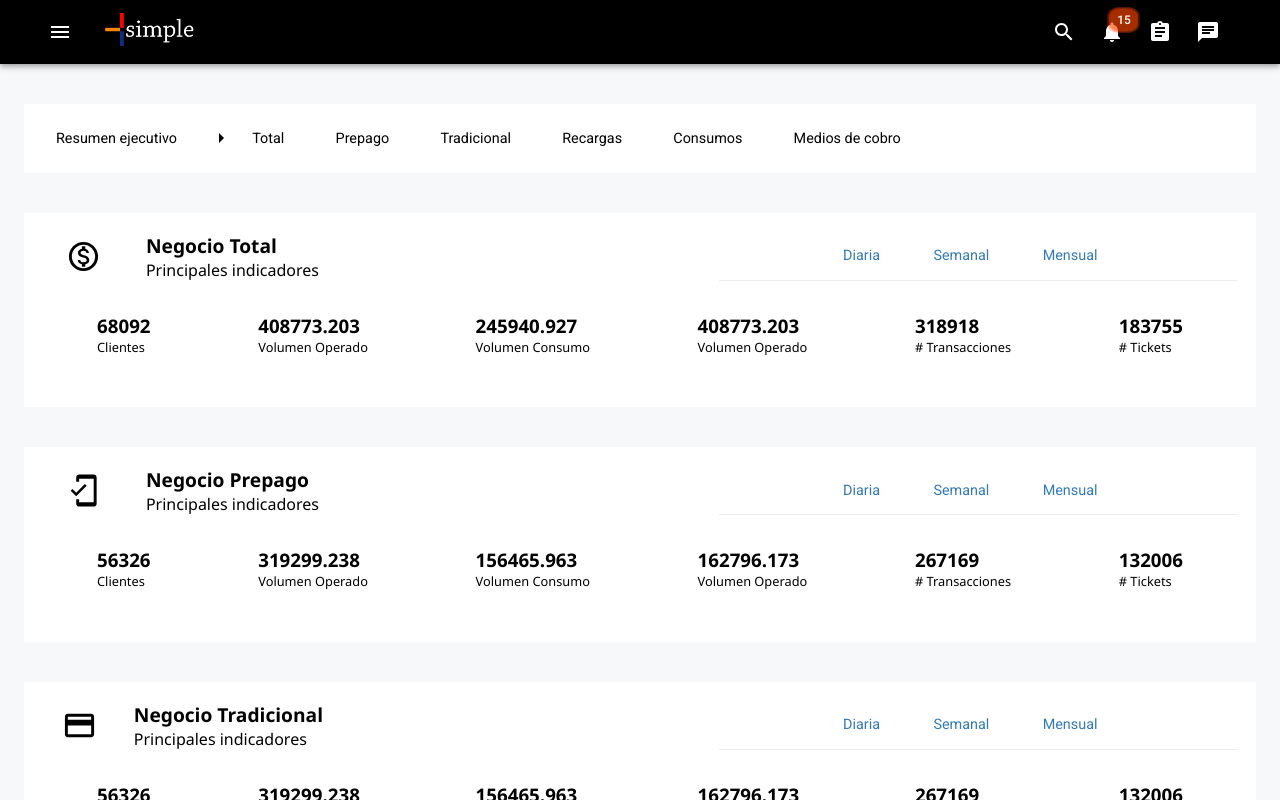
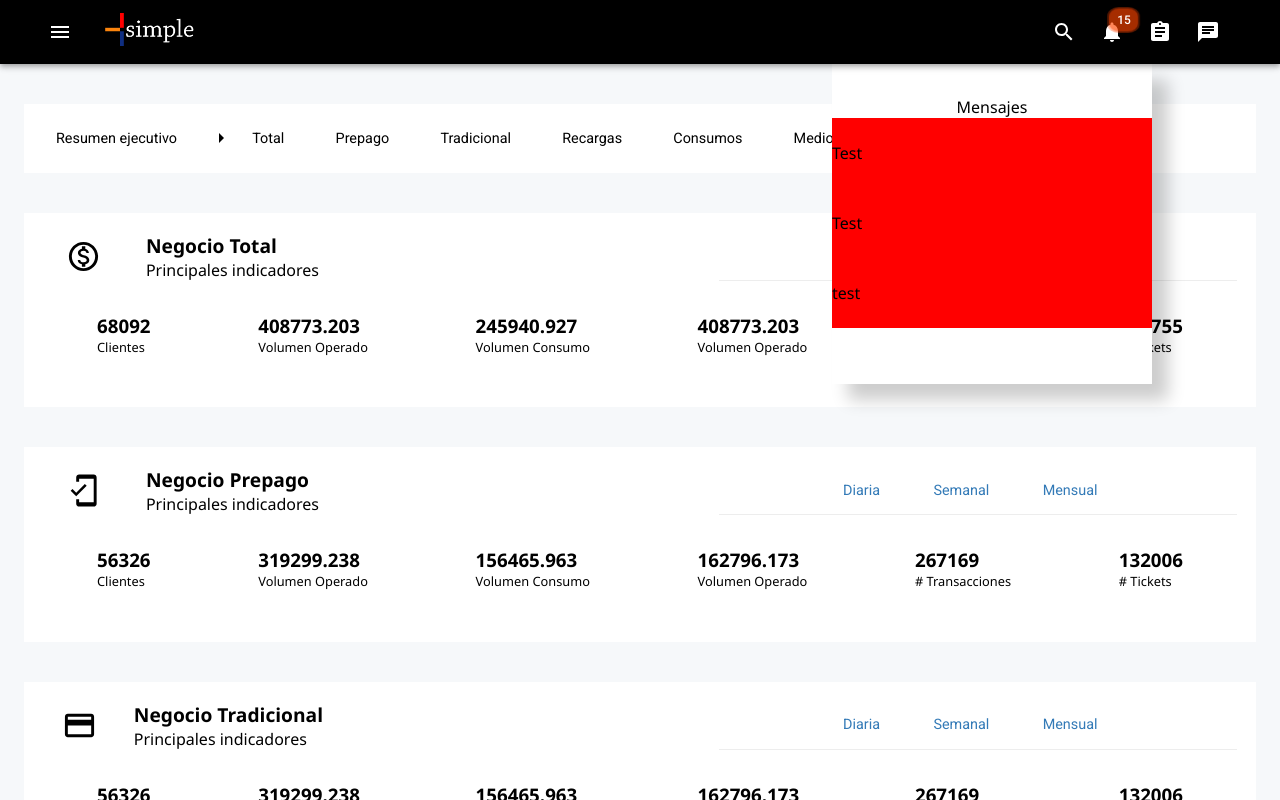
Before and after one commit to emiliobasualdo/ms-pic, a React (Create React App) app: page /negocio/total in a window 1280 px wide. Both pictures are taken after a click on the button "15". Shown: the top 800 px of the page. Built offline with nearby package versions, Linux system fonts and the light colour scheme.

Commit message:
Advances with popup in navbar

```diff
--- a/src/components/Header/Header.js
+++ b/src/components/Header/Header.js
@@ -8,6 +8,7 @@ import Drawer from '@material-ui/core/Drawer';
 import AppBar from '@material-ui/core/AppBar';
 import ListItemIcon from '@material-ui/core/ListItemIcon';
 import ListItemText from '@material-ui/core/ListItemText';
+import NavbarPopup from "../NavbarPopup/NavbarPopup";
 import List from '@material-ui/core/List';
 import Divider from '@material-ui/core/Divider';
 import ListItem from '@material-ui/core/ListItem';
@@ -77,6 +78,9 @@ const DrawerStyles = makeStyles((theme) => ({
 const Header = () => {
     const [open, setOpen] = useState(false);
     const [location, setLocation] = useState('/');
+    const [openNotifications, setOpenNotifications] = useState(false);
+    const [openTasks, setOpenTasks] = useState(false);
+    const [openChat, setOpenChat] = useState(false);
 
     useEffect(() => {
         setLocation('negocio');
@@ -141,6 +145,24 @@ const Header = () => {
         handleDrawerClose();
     }
 
+    const toggleNotifications = () => {
+        setOpenNotifications(!openNotifications);
+        setOpenTasks(false);
+        setOpenChat(false);
+    }
+
+    const toggleTasks = () => {
+        setOpenTasks(!openTasks);
+        setOpenNotifications(false);
+        setOpenChat(false);
+    }
+
+    const toggleChat = () => {
+        setOpenChat(!openChat);
+        setOpenNotifications(false);
+        setOpenTasks(false);
+    }
+
     return (
         <>
             <AppBar
@@ -166,23 +188,30 @@ const Header = () => {
                             <IconButton aria-label="show 4 new mails" color="inherit">
                                 <SearchIcon />
                             </IconButton>
-                            <IconButton aria-label="show 15 new notifications" color="inherit" style={{ position: 'relative' }}>
+                            <IconButton
+                                aria-label="show 15 new notifications"
+                                color="inherit"
+                                style={{ position: 'relative' }}
+                                onClick={() => toggleNotifications()}>
                                 <Badge badgeContent={15}>
                                     <NotificationsIcon />
                                 </Badge>
                                 <BadgeAfter />
                                 <BadgeAfterTwo />
                             </IconButton>
-                            <IconButton color="inherit">
+                            <IconButton color="inherit" onClick={() => toggleTasks()}>
                                 <AssignmentIcon />
                             </IconButton>
-                            <IconButton color="inherit">
+                            <IconButton color="inherit" onClick={() => toggleChat()}>
                                 <ChatIcon />
                             </IconButton>
                         </div>
                     </Toolbar>
                 </Container>
             </AppBar>
+            { openNotifications && <NavbarPopup name="notifications" /> }
+            { openTasks && <NavbarPopup name="tasks" /> }
+            { openChat && <NavbarPopup name="chat" /> }
 
             <Drawer
                 className={classes.drawer}
--- /dev/null
+++ b/src/components/NavbarPopup/NavbarPopup.js
@@ -0,0 +1,43 @@
+import React, { useState } from 'react';
+import { PopupWrapper, Content, Heading, List } from "./NavbarPopup.styles";
+
+const NavbarPopup = ({ name }) => {
+    let heading;
+    const [loading, setLoading] = useState(true);
+
+    setTimeout(() => {
+        setLoading(false);
+    }, 1000);
+
+    switch (name) {
+        case 'notifications':
+            heading = 'Mensajes';
+            break;
+        case 'tasks':
+            heading = 'Tareas';
+            break;
+        case 'chat':
+            heading = 'Chat';
+            break;
+        default:
+            heading = '';
+            break;
+    }
+
+    return (
+        <PopupWrapper>
+            <Heading>{ heading }</Heading>
+            <Content>
+                { loading ? <p>Loading</p> : (
+                    <List>
+                        <li>Test</li>
+                        <li>Test</li>
+                        <li>test</li>
+                    </List>
+                )}
+            </Content>
+        </PopupWrapper>
+    )
+}
+
+export default NavbarPopup;
--- /dev/null
+++ b/src/components/NavbarPopup/NavbarPopup.styles.js
@@ -0,0 +1,43 @@
+import styled, { keyframes } from 'styled-components';
+
+const PopupAnimation = keyframes`
+    0% {
+        transform: scale(0);
+    }
+    100% {
+        transform: scale(1);
+    }
+`;
+
+export const PopupWrapper = styled.div`
+    height: 20rem;
+    width: 20rem;
+    position: absolute;
+    top: 8%;
+    right: 10%;
+    background-color: #fff;
+    box-shadow: 1rem 1rem 1rem rgba(0, 0, 0, .2);
+    display: flex;
+    flex-direction: column;
+    align-items: center;
+    justify-content: flex-start;
+    animation: ${PopupAnimation} .8s ease;
+`;
+
+export const Content = styled.div`
+    width: 100%;
+`;
+
+export const Heading = styled.h2`
+    font-size: 1rem;
+    font-weight: 400;
+    margin-top: 2rem;
+`;
+
+export const List = styled.ul`
+    list-style: none;
+    & li {
+        padding: 1.5rem 0;
+        background-color: red;
+    }
+`;
```
